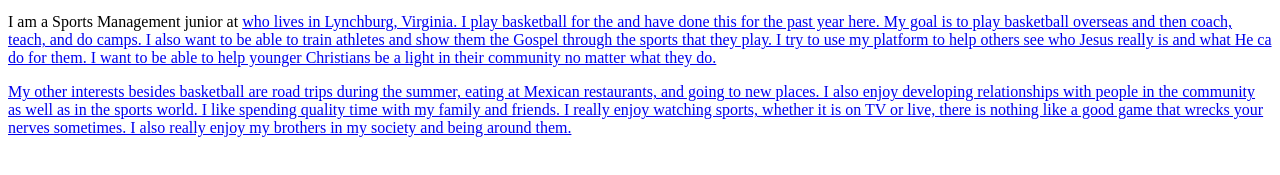
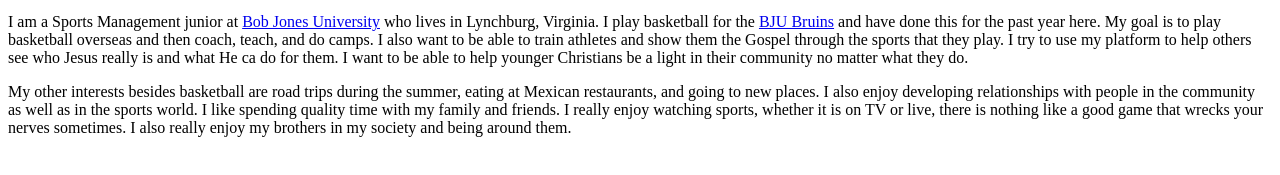
Before and after one commit to jbarn582/jbarn582.github.io, a plain HTML site: page index.html in a window 1280 px wide. Shown: the part 85-260 px from the top of the page. Drawn offline with Linux system fonts and the light colour scheme.

Commit message:
Update index.html

```diff
--- a/index.html
+++ b/index.html
@@ -2,6 +2,6 @@
 <body>
 <h1>Jayson Barnhart</h1>
 	<img src="showpicture.dib">
-	<p>I am a Sports Management junior at <a href="Bob Jones University"</a> who lives in Lynchburg, Virginia. I play basketball for the <a href="BJU Bruins"</a> and have done this for the past year here. My goal is to play basketball overseas and then coach, teach, and do camps. I also want to be able to train athletes and show them the Gospel through the sports that they play. I try to use my platform to help others see who Jesus really is and what He ca do for them. I want to be able to help younger Christians be a light in their community no matter what they do.</p>
+	<p>I am a Sports Management junior at <a href="http://www.bju.edu/">Bob Jones University</a> who lives in Lynchburg, Virginia. I play basketball for the <a href="http://www.bjubruins.com/">BJU Bruins</a> and have done this for the past year here. My goal is to play basketball overseas and then coach, teach, and do camps. I also want to be able to train athletes and show them the Gospel through the sports that they play. I try to use my platform to help others see who Jesus really is and what He ca do for them. I want to be able to help younger Christians be a light in their community no matter what they do.</p>
 <p>My other interests besides basketball are road trips during the summer, eating at Mexican restaurants, and going to new places. I also enjoy developing relationships with people in the community as well as in the sports world. I like spending quality time with my family and friends. I really enjoy watching sports, whether it is on TV or live, there is nothing like a good game that wrecks your nerves sometimes. I also really enjoy my brothers in my society and being around them.</p>
 	</body>
```
